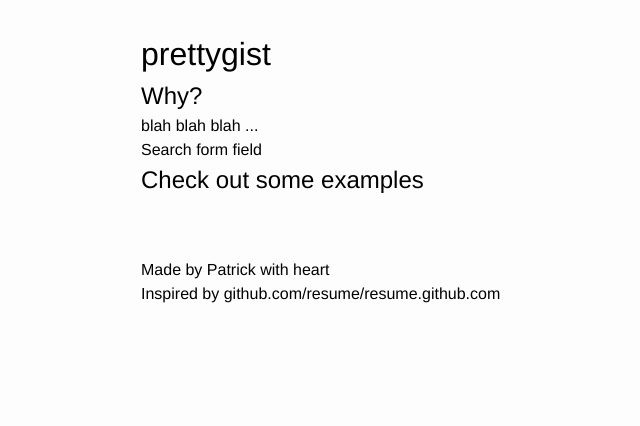
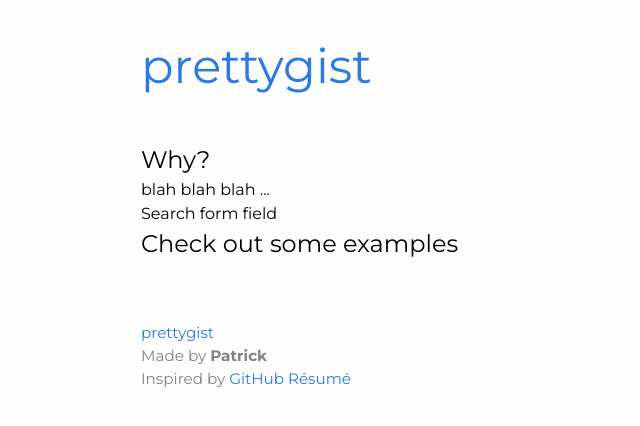
Before and after one commit to patrickkang/prettygist, a website: page index.html in a window 1280 px wide. Shown: the whole page, without its empty margins (99-739 px from the left). Drawn offline with nearby package versions, Linux system fonts and the light colour scheme.

Commit message:
Some styling

```diff
--- a/css/main.css
+++ b/css/main.css
@@ -53,7 +53,7 @@
   height: 100%; }
 
 body {
-  font-family: Helvetica, Arial, sans-serif;
+  font-family: 'Montserrat', Helvetica, Arial, sans-serif;
   font-size: 16px;
   line-height: 1.5;
   font-weight: 300;
@@ -101,3 +101,16 @@
 .container {
   padding: 30px 0;
 }
+
+
+h1#site-name{
+  font-size: 3em;
+  margin-bottom: 40px;
+}
+footer p{
+  font-size: .95em;
+  color: #828282;
+}
+footer b{
+  font-weight: 800;
+}
--- a/index.html
+++ b/index.html
@@ -6,6 +6,7 @@
   <meta name="keywords" content="gist, github, prettygist, pretty, useful" />
   <meta name="description" content="Pretty Github Gist." />
   <link rel="stylesheet" type="text/css" href="css/main.css" media="all" />
+  <link href='http://fonts.googleapis.com/css?family=Montserrat:400,700' rel='stylesheet' type='text/css'>
   <script type="text/javascript" src="http://code.jquery.com/jquery-1.8.1.min.js"></script>
   <script type="text/javascript" src="js/vendor/mustache_0.8.1.js"></script>
   <script type="text/javascript" src="js/prettygist.js"></script>
--- a/views/index.html
+++ b/views/index.html
@@ -1,6 +1,6 @@
 <div class="container">
   <div class="wrap">
-    <h1>prettygist</h1>
+    <a href="/"><h1 id="site-name">prettygist</h1></a>
     <div id="intro">
       <h2>Why?</h2>
       <p>blah blah blah ...</p>
@@ -16,8 +16,9 @@
 <footer>
   <div class="container">
     <div class="wrap">
-      <p>Made by Patrick with heart</p>
-      <p>Inspired by github.com/resume/resume.github.com</p>
+      <p><a href="/">prettygist</a></p>
+      <p>Made by <b>Patrick</b></p>
+      <p>Inspired by <a href="http://resume.github.io/">GitHub Résumé</a></p>
     </div>
   </div>
 </footer>
```
Also changed, not shown: 1 other file.
